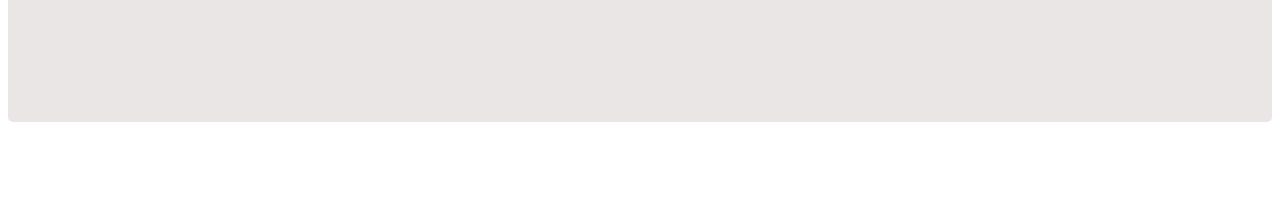
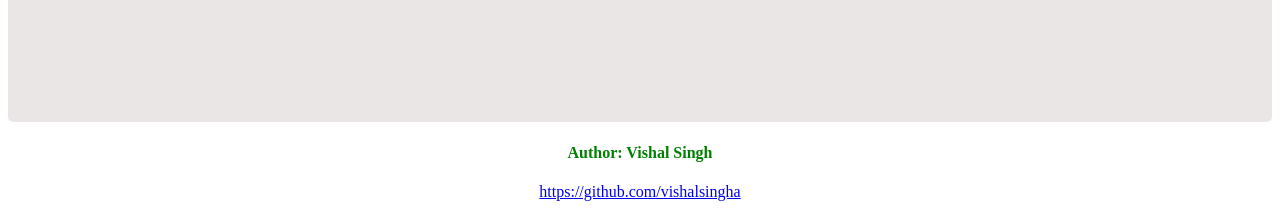
Before and after one commit to vishalsingha/IRISmodel, a Flask app: page / in a window 1280 px wide. Shown: the part 582-800 px from the top of the page. Run offline with Flask 2, Linux system fonts and the light colour scheme; parts of the project's set-up code (start-up, migrations or seed data) failed here and were passed over.

Commit message:
Update index.html

```diff
--- a/templates/index.html
+++ b/templates/index.html
@@ -59,8 +59,9 @@
         </form>
     </div>
 
-
-
+<footer>
+   <h4><p style="color:green; text-align:center;">Author: Vishal Singh </p></h4>
+   <center><a href="https://github.com/vishalsingha">https://github.com/vishalsingha</a></center>
+</footer>
 </body>
-
 </html>
```
